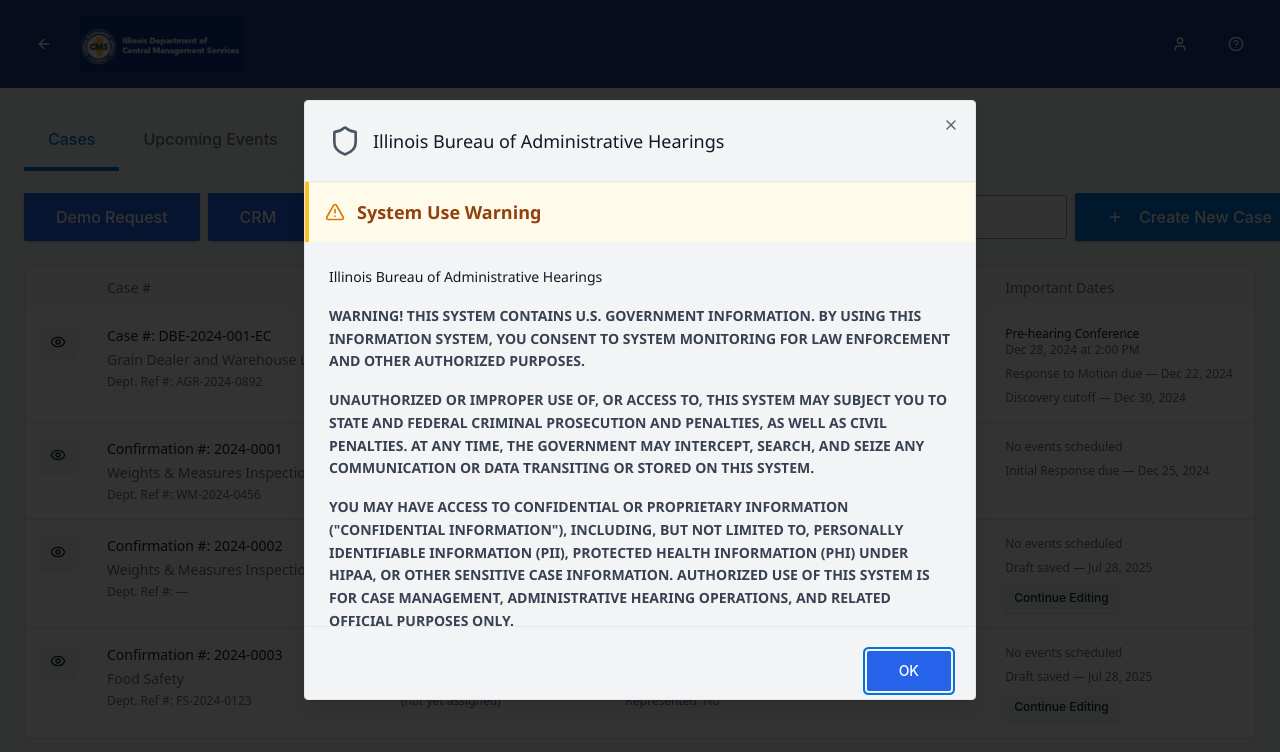
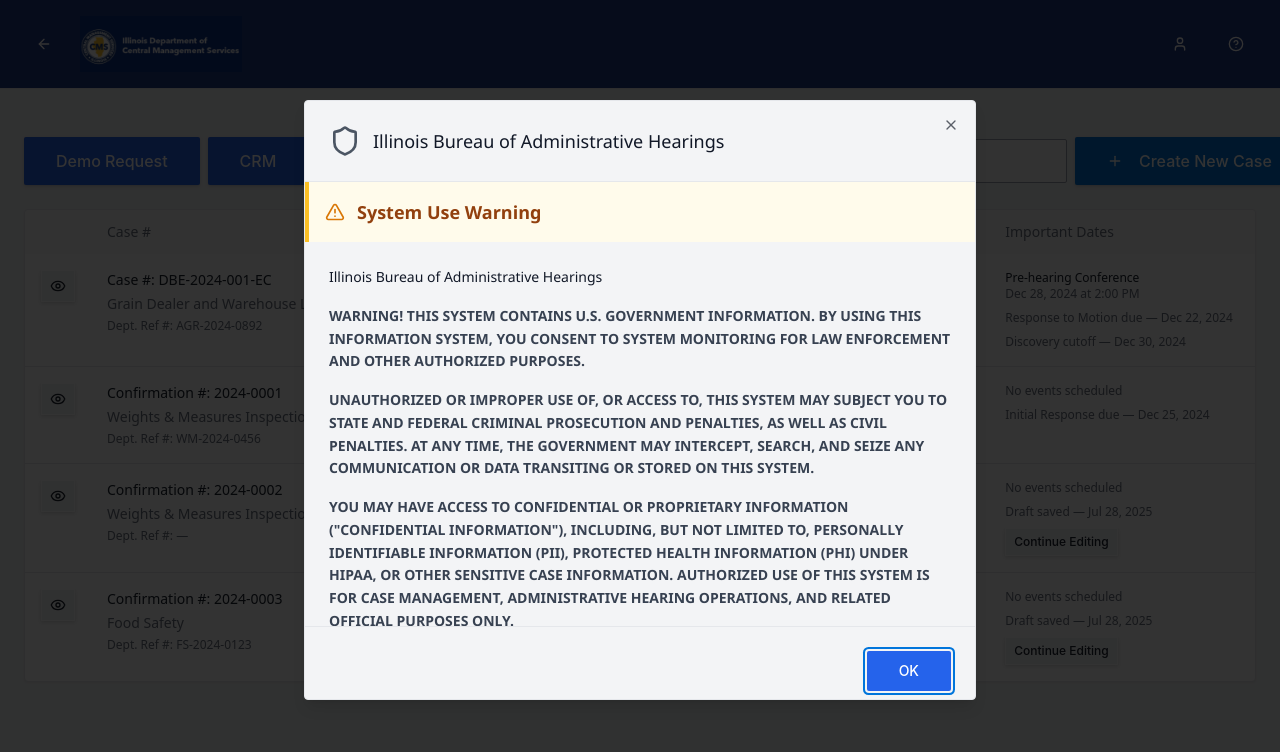
Before and after one commit to Pujithrajv/fluent-caseflow, a React (Vite) app: page /portal in a window 1280 px wide. Shown: the top 752 px of the page. Built offline with nearby package versions, Linux system fonts and the light colour scheme.

Commit message:
Visual edit in Lovable
Edited UI in Lovable

```diff
--- a/src/components/portal/Dashboard.tsx
+++ b/src/components/portal/Dashboard.tsx
@@ -456,17 +456,7 @@ export function Dashboard({
 
         {/* Tabs Navigation */}
         <Tabs value={activeTab} onValueChange={setActiveTab} className="w-full">
-          <TabsList className="justify-start bg-transparent border-b border-border h-14 rounded-none p-0">
-            <TabsTrigger value="cases" className="font-fluent text-base rounded-none border-b-4 border-transparent data-[state=active]:border-primary data-[state=active]:bg-transparent data-[state=active]:text-primary data-[state=active]:shadow-none hover:bg-gray-50 px-6 py-4 transition-colors">
-              Cases
-            </TabsTrigger>
-            <TabsTrigger value="events" className="font-fluent text-base rounded-none border-b-4 border-transparent data-[state=active]:border-primary data-[state=active]:bg-transparent data-[state=active]:text-primary data-[state=active]:shadow-none hover:bg-gray-50 px-6 py-4 transition-colors">
-              Upcoming Events
-            </TabsTrigger>
-            <TabsTrigger value="new-task" className="font-fluent text-base rounded-none border-b-4 border-transparent data-[state=active]:border-primary data-[state=active]:bg-transparent data-[state=active]:text-primary data-[state=active]:shadow-none hover:bg-gray-50 px-6 py-4 transition-colors">
-              New Task
-            </TabsTrigger>
-          </TabsList>
+
 
           {/* Cases Tab Content */}
           <TabsContent value="cases" className="mt-6">
```
